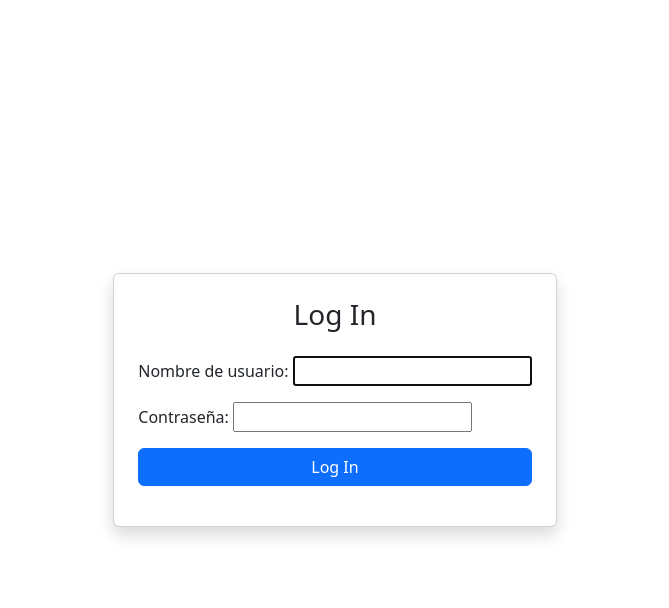
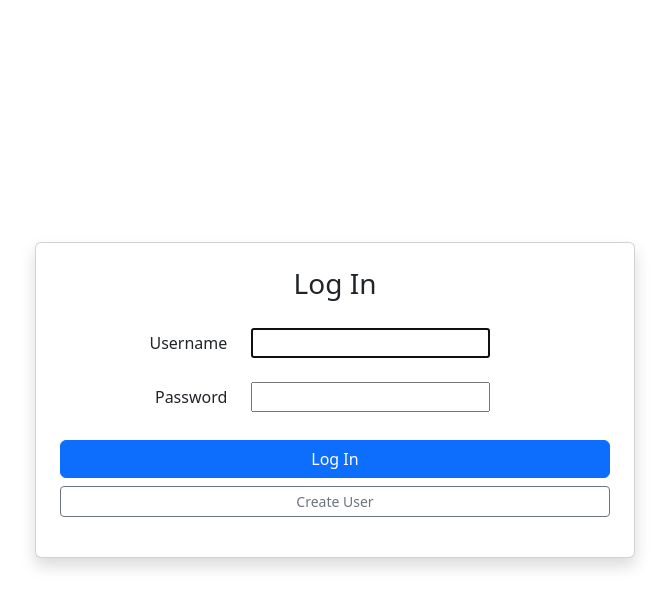
Before and after one commit to Jazzi09/Benches_inventory_project, a Django app: page /login/ in a window 1280 px wide. Shown: the top 608 px of the page, without its empty margins (305-974 px from the left). Run offline with Django 4.2, Linux system fonts and the light colour scheme.

Commit message:
Permission management &amp; create usr from login

```diff
--- a/inv/urls.py
+++ b/inv/urls.py
@@ -1,6 +1,6 @@
 from django.urls import path
 from django.contrib.auth import views as auth_views
-from .views import InventoryListView, UserListView, inventory_create, inventory_edit, inventory_delete, user_create, HomeView, log_out, inventory_by_project, toggle_user_group, empty_path
+from .views import InventoryListView, UserListView, inventory_create, inventory_edit, inventory_delete, user_create, HomeView, log_out, inventory_by_project, toggle_user_group, empty_path, logged_in
 
 app_name = "inv"
 urlpatterns = [
@@ -15,5 +15,6 @@ urlpatterns = [
     path("manage_users/<int:user_id>/toggle/", toggle_user_group, name="toggle_user_group"),
     path('login/', auth_views.LoginView.as_view(template_name="inv/login.html"), name='login'),
     path('logout/', log_out, name='logout'),
-    path('', empty_path, name="empty_path")
+    path('', empty_path, name="empty_path"),
+    path("accounts/profile/", logged_in, name="logged_in")
 ]
--- a/templates/inv/login.html
+++ b/templates/inv/login.html
@@ -4,16 +4,58 @@
 
 
 <div class="d-flex justify-content-center align-items-center vh-100">
-  <div class="card p-4 shadow" style="min-width: 350px;">
+  <div class="card p-4 shadow" style="min-width: 600px;">
     <h3 class="text-center mb-4">Log In</h3>
 
-    <form method="post">
+    <form method="post" novalidate>
       {% csrf_token %}
-      {{ form.as_p }}
+
+
+      <!-- Non-field errors (e.g., password mismatch) -->
+      {% if usr.non_field_errors %}
+        <div class="alert alert-danger py-2">
+          {{ usr.non_field_errors }}
+        </div>
+      {% endif %}
+
+
+      <!-- Username -->
+      <div class="row mb-3">
+        <label for="{{ form.username.id_for_label }}" class="col-sm-4 col-form-label text-sm-end">Username</label>
+        <div class="mt-1 col-sm-8">
+          {# Render the input with Bootstrap class #}
+          {{ form.username }}
+          {% if form.username.errors %}
+            <div class="invalid-feedback d-block " >
+              {{ form.username.errors|striptags }}
+            </div>
+          {% endif %}
+        </div>
+      </div>
+
+
+      <!-- Password -->
+      <div class="row mb-4">
+        <label for="{{ form.password.id_for_label }}" class="col-sm-4 col-form-label text-sm-end">Password</label>
+        <div class="mt-1 col-sm-8">
+          {{ form.password }}
+          {% if form.password.errors %}
+            <div class="invalid-feedback d-block">
+              {{ form.password.errors|striptags }}
+            </div>
+          {% endif %}
+        </div>
+      </div>
+
+
+      <!-- {{ form.as_p }} -->
 
       <button type="submit" class="btn btn-primary w-100">
         Log In
       </button>
+      <div class="text-end mt-2">
+        <a class="btn btn-outline-secondary btn-sm w-100" href="{% url 'inv:usr_create' %}">Create User</a>
+      </div>
     </form>
   </div>
 </div>
--- a/templates/inv/user_actions.html
+++ b/templates/inv/user_actions.html
@@ -8,7 +8,7 @@
   <form method="post" action="{{ toggle_url }}" class="m-0 p-0 d-inline">
     {% csrf_token %}
     <input type="hidden" name="group" value="{{ group_name }}">
-    <input
+    <input {% if not request.user|in_group:"Admin" and not request.user.is_staff %}disabled aria-disabled="true" {% endif %}
       class="form-check-input"
       type="checkbox"
       role="switch"
```
Also changed, not shown: inv/views.py (+8 -6 lines), templates/inv/user_list.html (+2 -6 lines), templates/inv/usr_create.html (+4 -4 lines), db.sqlite3.
